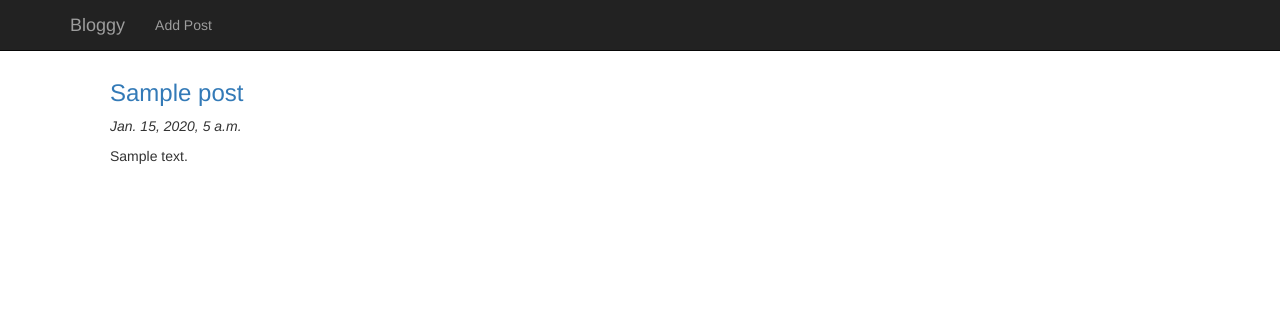
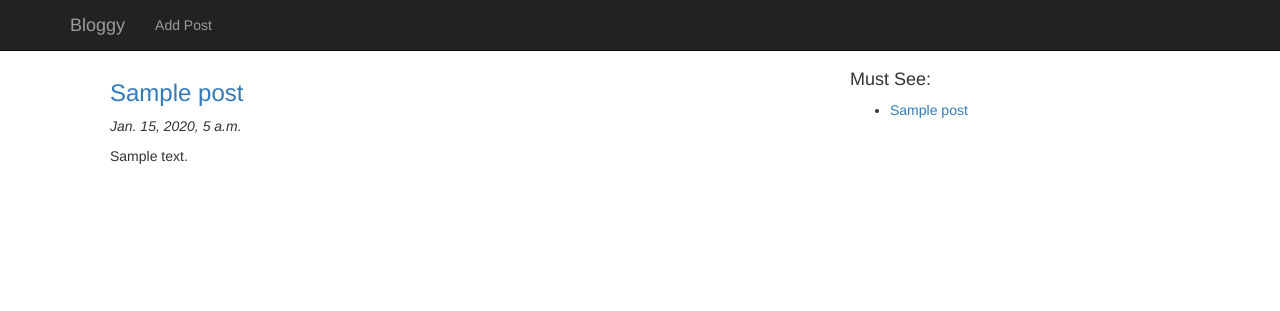
Before and after one commit to Guin-/Real_Python_Projects, a Django app: page /blog/ in a window 1280 px wide. Shown: the top 311 px of the page. Run offline with Django 3.2, Linux system fonts and the light colour scheme; tables that the repository leaves empty hold one stand-in row (values such as "Sample post"); some libraries are stand-ins or nearby versions.

Commit message:
Bloggy: add popular posts

```diff
--- a/bloggy_project/blog/views.py
+++ b/bloggy_project/blog/views.py
@@ -5,12 +5,21 @@ from django.shortcuts import get_object_or_404
 
 from blog.models import Post
 
+def encode_url(url):
+	return url.replace(' ', '_')
+
+
 def index(request):
 	latest_posts = Post.objects.all().order_by('-created_at')
+	popular_posts = Post.objects.order_by('-views')[:5]
 	t = loader.get_template('blog/index.html')
-	context_dict = {'latest_posts': latest_posts,}
+	context_dict = {'latest_posts': latest_posts,
+			'popular_posts': popular_posts,}
 	for post in latest_posts:
-		post.url = post.title.replace(' ', '_')
+		post.url = encode_url(post.title)
+
+	for popular_post in popular_posts:
+		popular_post.url = encode_url(popular_post.title)
 	c = Context(context_dict)
 	return HttpResponse(t.render(c))
 
--- a/bloggy_project/templates/blog/index.html
+++ b/bloggy_project/templates/blog/index.html
@@ -1,6 +1,8 @@
 {% extends 'base.html' %}
 
 {% block content %}
+<div class="row">
+  <div class="col-md-8">
 {% if latest_posts %}
 <ul>
 {% for post in latest_posts %}
@@ -11,4 +13,13 @@
 {% endfor %}
 </ul>
 {% endif %}
+</div>
+<div class="col-md-4">
+<h4>Must See:</h4>
+<ul>
+{% for popular_post in popular_posts %}
+	<li><a href="/blog/{{ popular_post.url }}">{{ popular_post.title }}</a></li>
+{% endfor %}
+</ul>
+</div>
 {% endblock %}
```
